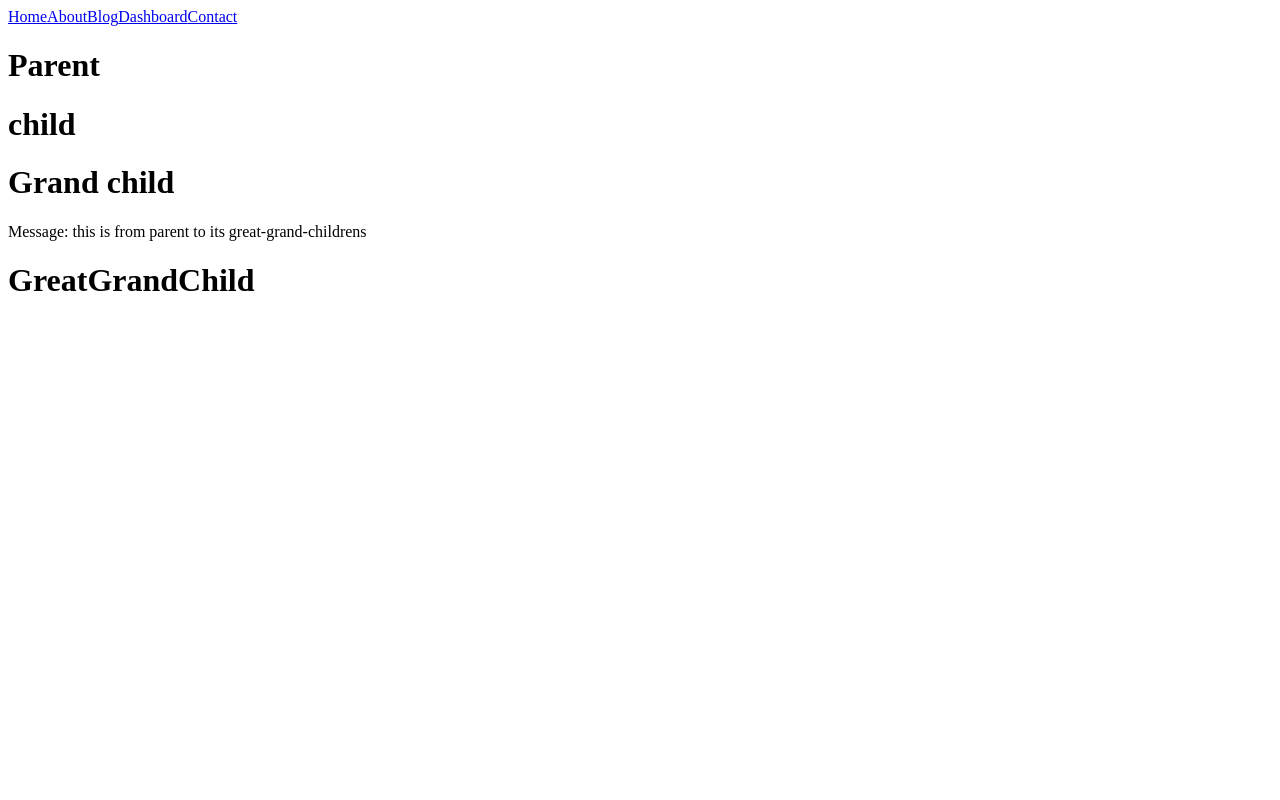
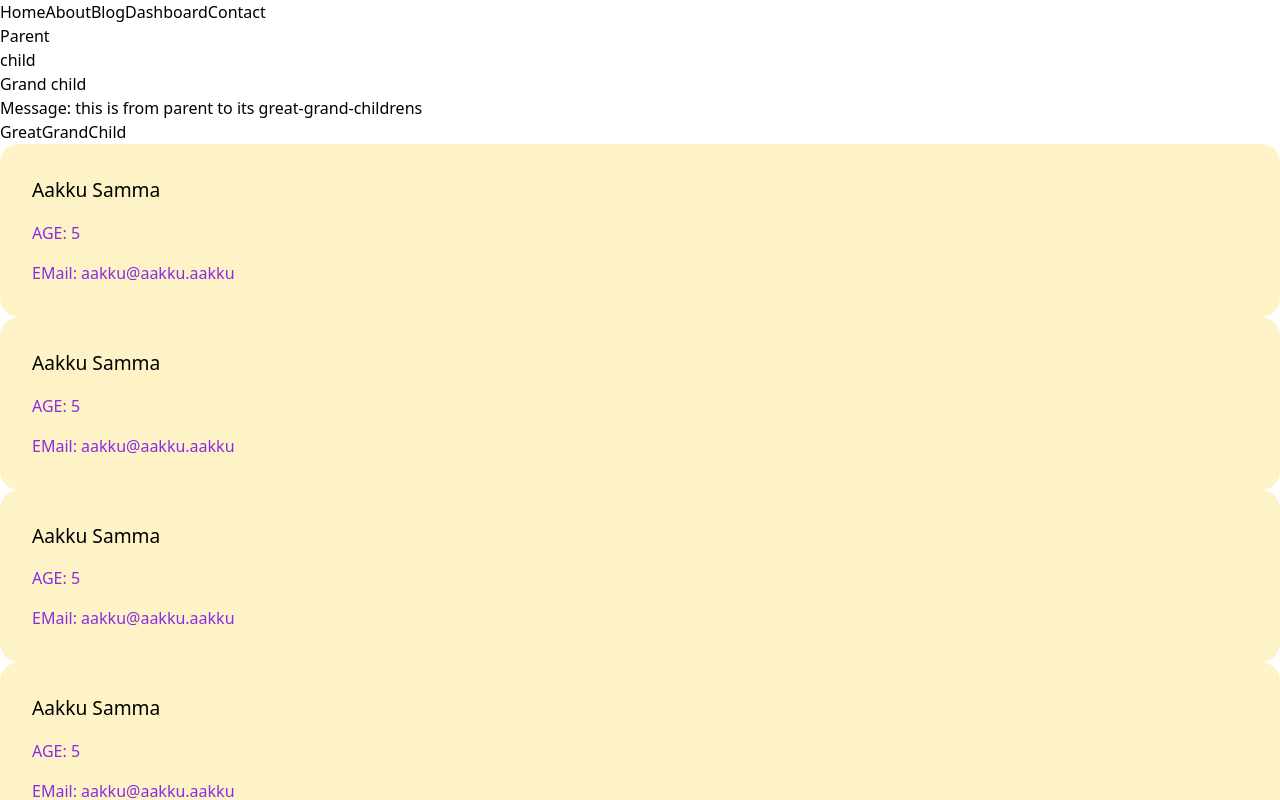
Before and after one commit to aakku106/4thSemTranning_REACT, a React (Vite) app in the folder project3/: page / in a window 1280 px wide. Shown: the top 800 px of the page. Built offline with nearby package versions, Linux system fonts and the light colour scheme.

Commit message:
feat: add UserCard component and integrate it into App component

```diff
--- a/project3/src/App.jsx
+++ b/project3/src/App.jsx
@@ -15,6 +15,7 @@ import Contact from "./Pages/Contact/Contact";
 import ContactLayout from "./Pages/Contact/Contactlayout";
 import Contactdetails from "./Pages/Contact/Contactdetails";
 import Parent from "./propsDrilling/Parent";
+import UserCard from "./Components/Reusable_Component/UserCard";
 function App() {
   return (
     <>
@@ -44,6 +45,13 @@ function App() {
       {/* react flow/ nested react component */}
       {/* props drilling  */}
       {/* Next: Component reUsability */}
+      <UserCard name={"Aakku Samma"} age={5} email={"aakku@aakku.aakku"} />
+      <UserCard name={"Aakku Samma"} age={5} email={"aakku@aakku.aakku"} />
+      <UserCard name={"Aakku Samma"} age={5} email={"aakku@aakku.aakku"} />
+      <UserCard name={"Aakku Samma"} age={5} email={"aakku@aakku.aakku"} />
+      <UserCard name={"Aakku Samma"} age={5} email={"aakku@aakku.aakku"} />
+      <UserCard name={"Aakku Samma"} age={5} email={"aakku@aakku.aakku"} />
+      <UserCard name={"Aakku Samma"} age={5} email={"aakku@aakku.aakku"} />
     </>
   );
 }
--- /dev/null
+++ b/project3/src/Components/Reusable_Component/UserCard.css
@@ -0,0 +1,24 @@
+/** @format */
+@import "tailwindcss";
+* {
+  /* margin: 1rem; */
+  /* padding: 1rem; */
+  transition: all 0.3s ease-in-out;
+  border-radius: 1.2rem;
+}
+
+.user-card {
+  margin: 1 1rem;
+  padding: 1rem;
+  &:hover {
+    transform: scale(1.03);
+  }
+  & h3 {
+    font-size: 1.2em;
+    margin: 1rem;
+  }
+  & p {
+    color: blueviolet;
+    margin: 1rem;
+  }
+}
--- /dev/null
+++ b/project3/src/Components/Reusable_Component/UserCard.jsx
@@ -0,0 +1,15 @@
+/** @format */
+import "./UserCard.css";
+import React from "react";
+
+function UserCard({ name, age, email }) {
+  return (
+    <div className="user-card bg-amber-100 border-amber-300 ">
+      <h3>{name}</h3>
+      <p>AGE: {age}</p>
+      <p>EMail: {email} </p>
+    </div>
+  );
+}
+
+export default UserCard;
--- a/project3/vite.config.js
+++ b/project3/vite.config.js
@@ -1,3 +1,5 @@
+/** @format */
+
 import { defineConfig } from "vite";
 import react from "@vitejs/plugin-react";
 import tailwindcss from "@tailwindcss/vite";
```
